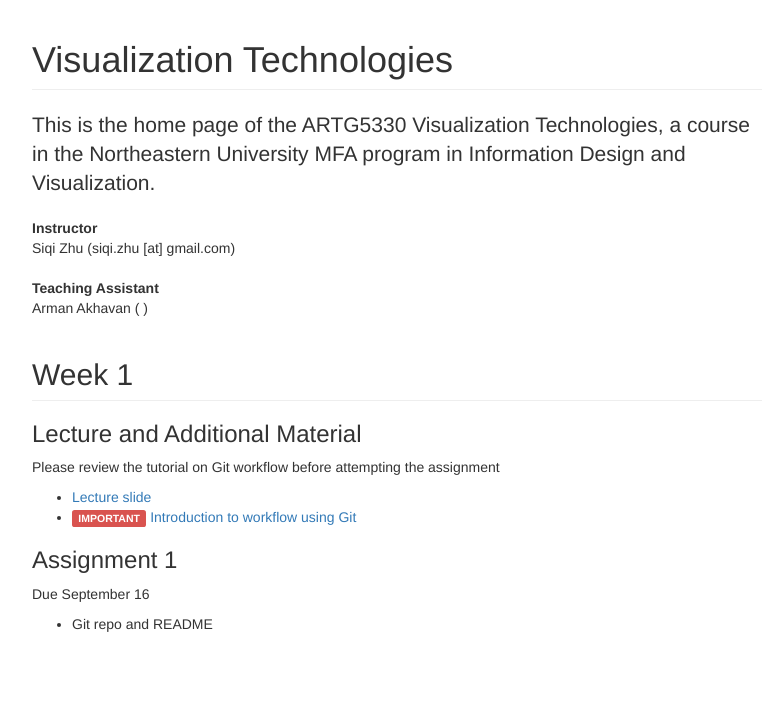
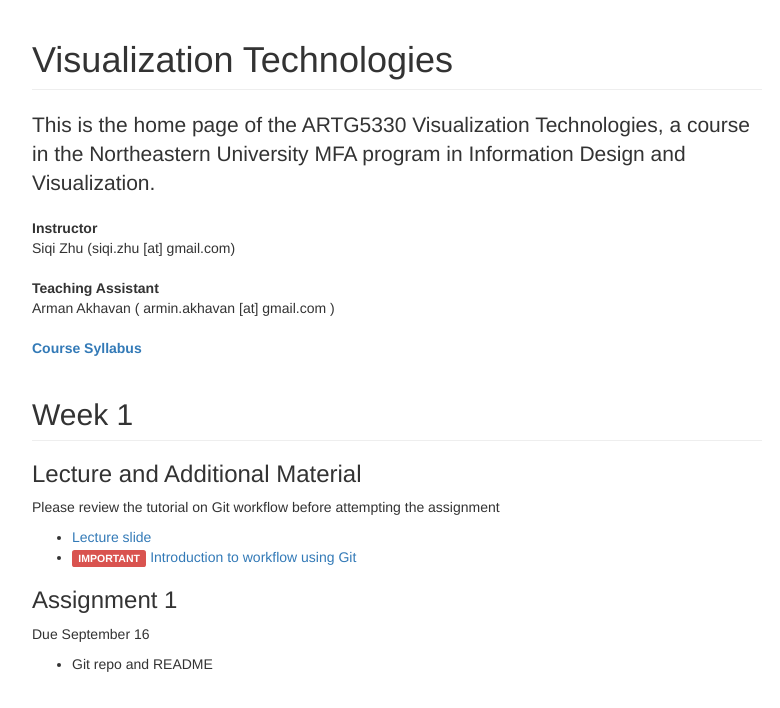
Before and after one commit to viztech/viztech.github.io, a website: page index.html in a window 1280 px wide. Shown: the whole page, without its empty margins (53-833 px from the left). Drawn offline with Linux system fonts and the light colour scheme.

Commit message:
Add links

```diff
--- a/index.html
+++ b/index.html
@@ -18,7 +18,8 @@
                 <dt>Instructor</dt>
                 <dl>Siqi Zhu (siqi.zhu [at] gmail.com)</dl>
                 <dt>Teaching Assistant</dt>
-                <dl>Arman Akhavan ( )</dl>
+                <dl>Arman Akhavan ( armin.akhavan [at] gmail.com )</dl>
+                <dt><a href="assets/syllabus.pdf">Course Syllabus</a></dt>
             </dl>
             <section class="week week-1">
                 <h2 id="week-1" class="page-header">Week 1</h2>
```
